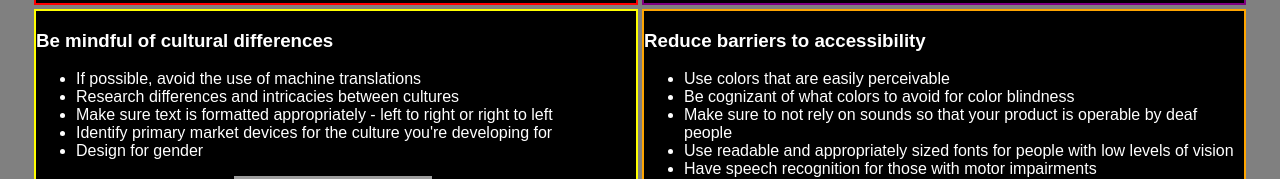
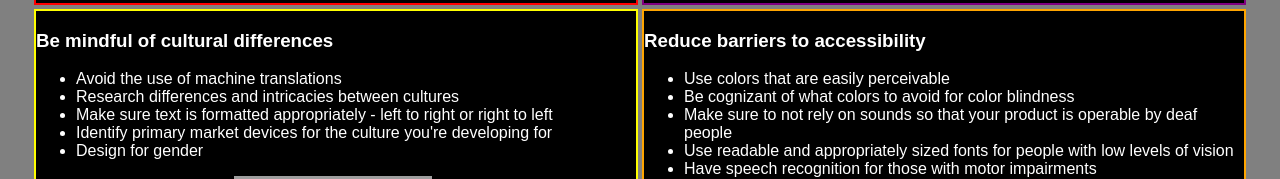
Before and after one commit to AaronBonilla/sd330-Bonilla, a plain HTML site: page D01-Bonilla.html in a window 1280 px wide. Shown: the part 259-438 px from the top of the page. Drawn offline with Linux system fonts and the light colour scheme; grey boxes are pictures that could not be loaded.

Commit message:
Update D01-Bonilla.html

```diff
--- a/D01-Bonilla.html
+++ b/D01-Bonilla.html
@@ -106,7 +106,7 @@
                 <div id="div3" class="blackBox">
                     <h3>Be mindful of cultural differences</h3>
                     <ul>
-                        <li>If possible, avoid the use of machine translations</li>
+                        <li>Avoid the use of machine translations</li>
                         <li>Research differences and intricacies between cultures</li>
                         <li>Make sure text is formatted appropriately - left to right or right to left</li>
                         <li>Identify primary market devices for the culture you're developing for</li>
```
